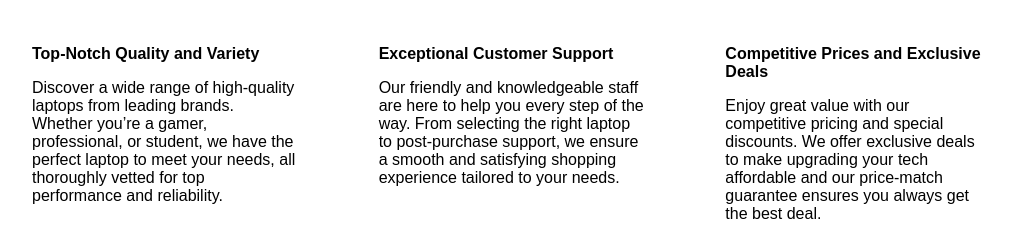
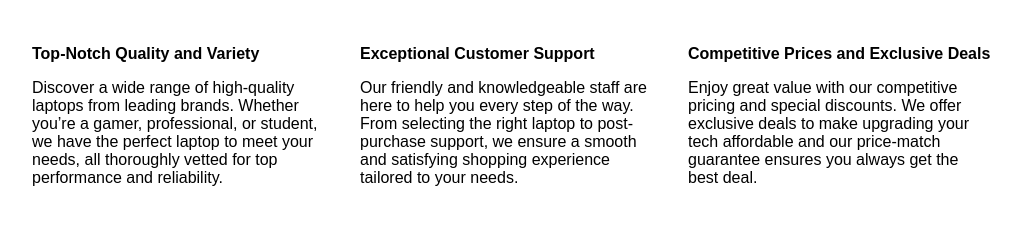
Before and after one commit to hasibulhasanjoy/shop-landing-page, a plain HTML site: page index.html in a window 1280 px wide. Shown: the part 390-622 px from the top of the page, without its empty margins (128-1149 px from the left). Drawn offline with Linux system fonts and the light colour scheme.

Commit message:
reduce feature-container column gap from 80px to 24px

```diff
--- a/style/main.css
+++ b/style/main.css
@@ -72,7 +72,7 @@ body {
 .features-container {
   display: grid;
   grid-template-columns: repeat(3, 1fr);
-  column-gap: 80px;
+  column-gap: 24px;
   margin-bottom: 48px;
 }
 
```
